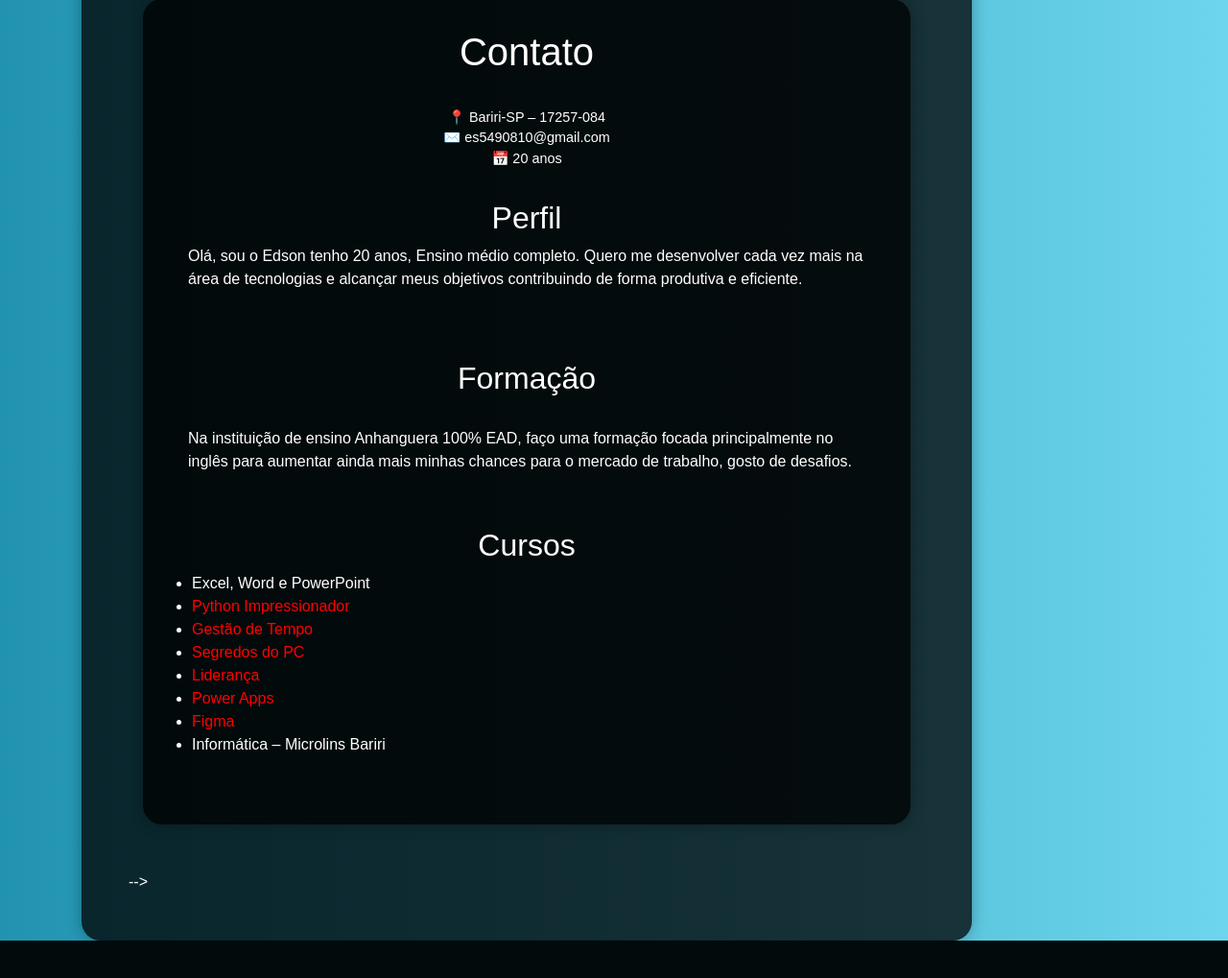
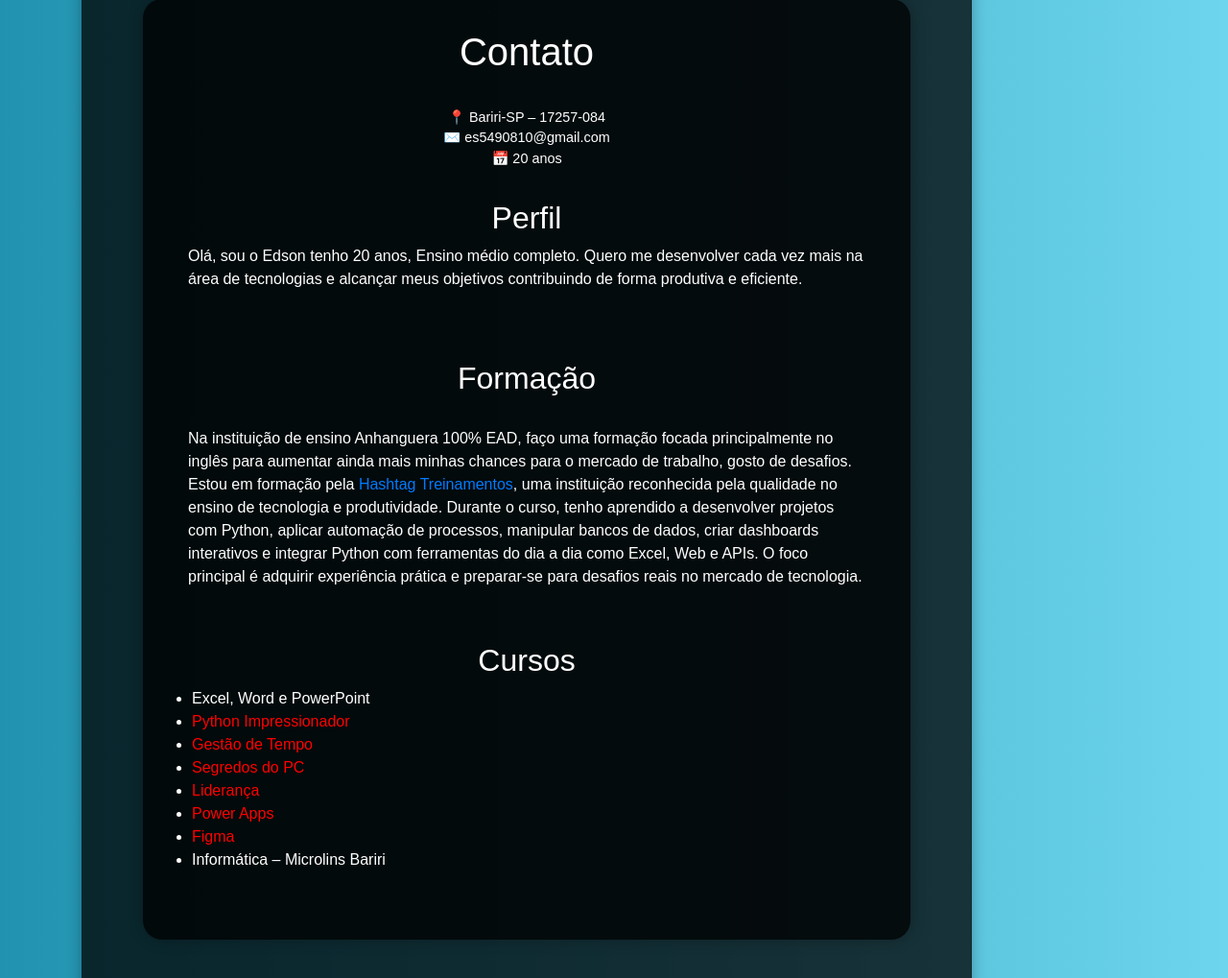
Before and after one commit to EdsonSantos-lab/site_perfil, a Flask app: page /usuarios in a window 1280 px wide. Shown: the part 471-1490 px from the top of the page at 96% size. Before the commit the page ends 1451 px from the top, so only its background shows below. Run offline with Flask 3, Linux system fonts and the light colour scheme; some libraries are stand-ins or nearby versions.

Commit message:
Revise user profile with updated education details
Updated personal information and added details about education and training.

```diff
--- a/templates/usuarios.html
+++ b/templates/usuarios.html
@@ -39,7 +39,14 @@
                 <p>
 
                   <span class="highlight"></span><br>
-                  Na instituição de ensino Anhanguera 100% EAD, faço uma formação focada principalmente no inglês para aumentar ainda mais minhas chances para o mercado de trabalho, gosto de desafios.
+                  Na instituição de ensino Anhanguera 100% EAD, faço uma formação focada principalmente no inglês para aumentar ainda mais minhas chances para o mercado de trabalho,
+                  gosto de desafios.
+
+                  Estou em formação pela <a href="https://www.hashtagtreinamentos.com/todos-os-cursos">Hashtag Treinamentos</a>, uma instituição reconhecida pela qualidade no ensino de tecnologia e produtividade.
+                  Durante o curso, tenho aprendido a desenvolver projetos com Python, aplicar automação de processos, manipular bancos de dados,
+                  criar dashboards interativos e integrar Python com ferramentas
+                  do dia a dia como Excel, Web e APIs. O foco principal é adquirir experiência prática e preparar-se para
+                  desafios reais no mercado de tecnologia.
 
                 </p>
               </div>
```
